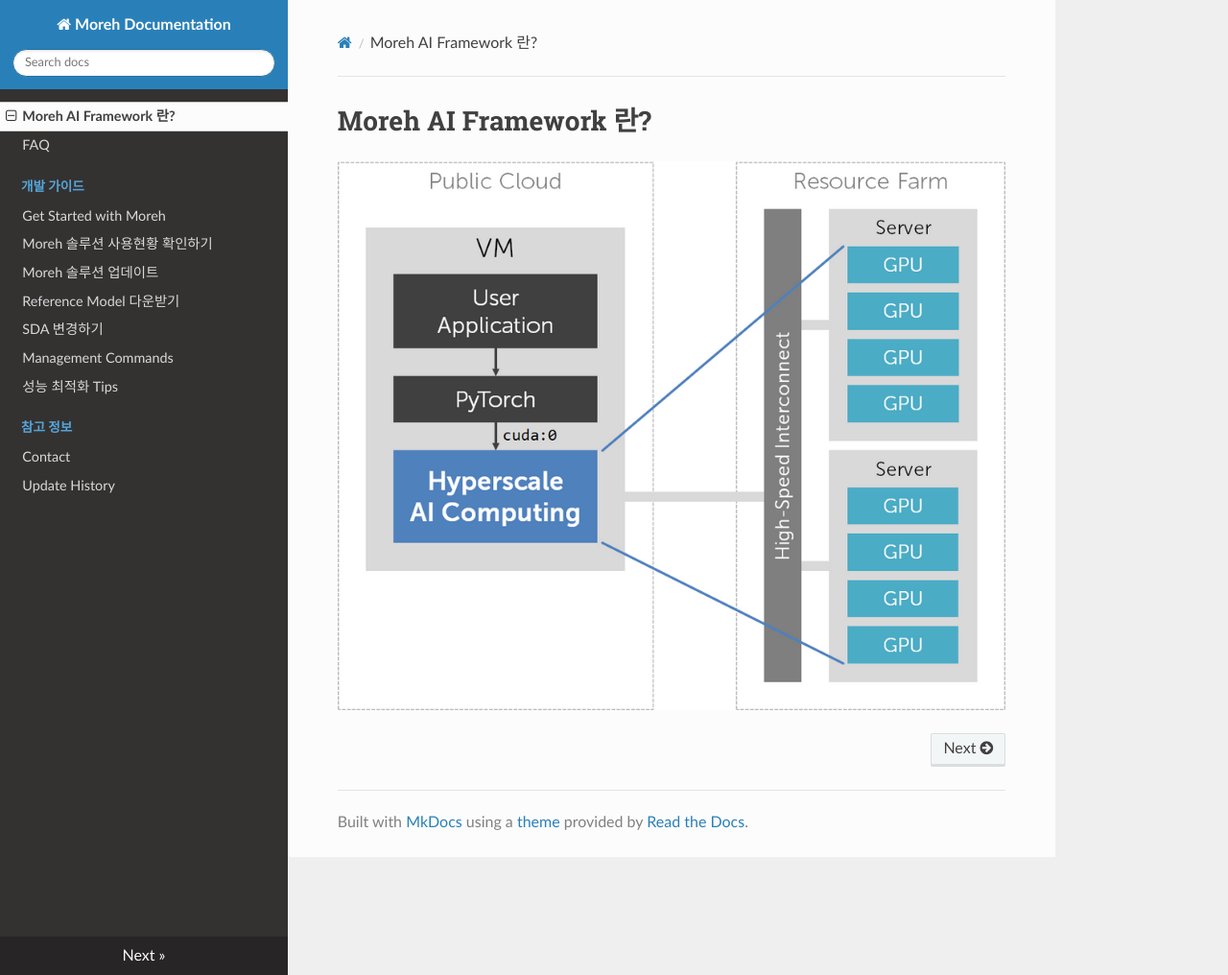
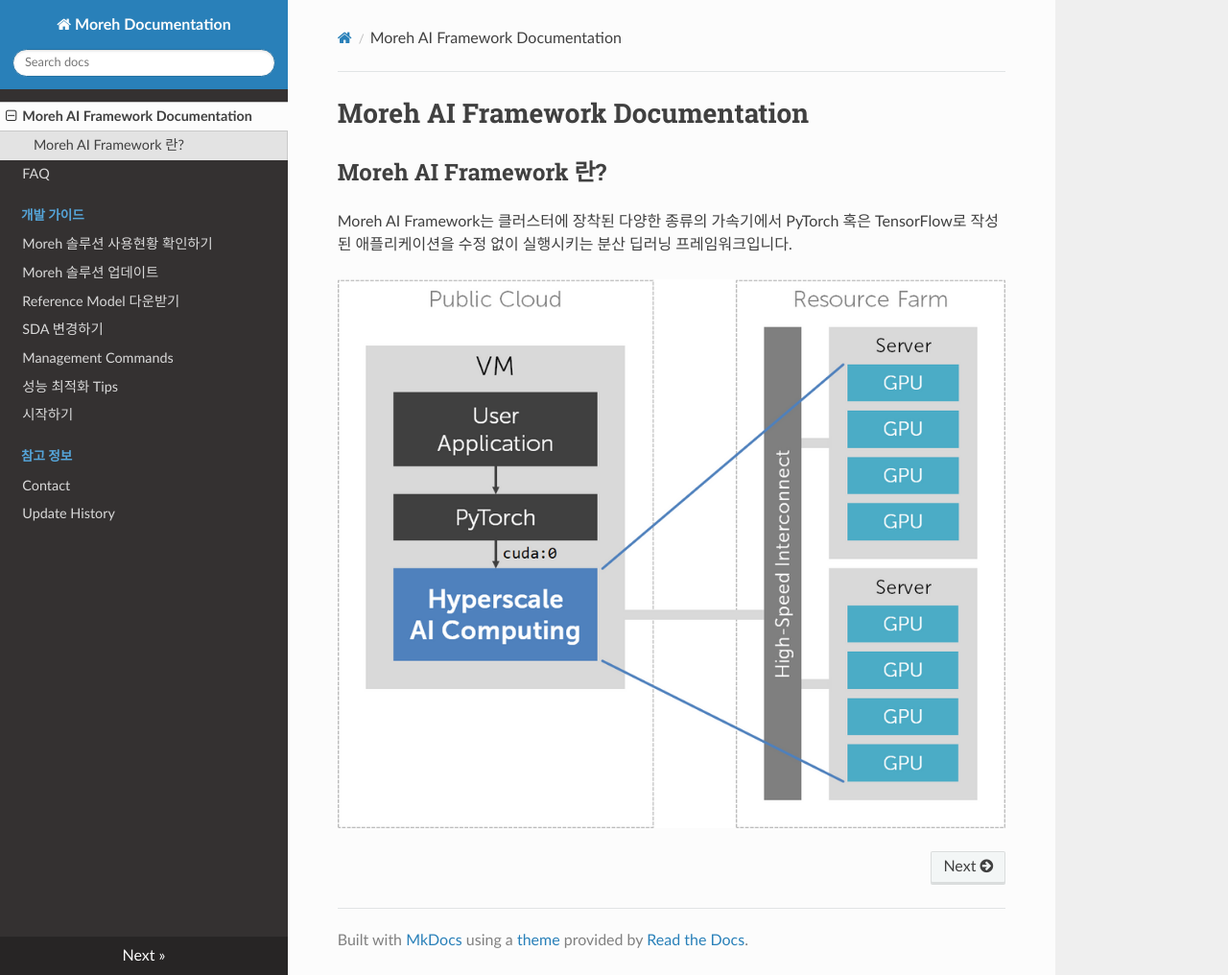
Before and after one commit to johyun1001/moreh-docs-public, an MkDocs documentation site: the page built from docs/index.md, in a window 1280 px wide and 1016 px high. Shown: the whole window at 96% size. Built offline with MkDocs 1.6.1, drawn with Linux system fonts in a browser that asks for light colours; nearby versions of some CDN libraries.

Commit message:
maf 페이지, 시작하기 워딩 수정

```diff
--- a/docs/index.md
+++ b/docs/index.md
@@ -1,3 +1,7 @@
-# Moreh AI Framework 란?
+# Moreh AI Framework Documentation
+
+## Moreh AI Framework 란?
+
+Moreh AI Framework는 클러스터에 장착된 다양한 종류의 가속기에서 PyTorch 혹은 TensorFlow로 작성된 애플리케이션을 수정 없이 실행시키는 분산 딥러닝 프레임워크입니다.
 
 ![HAC](./image/HAC.png)
--- a/docs/개발 가이드/Get Started with Moreh.md
+++ b/docs/개발 가이드/시작하기.md
@@ -1,4 +1,4 @@
-# Get Started with Moreh
+# 시작하기
 
 ## 1. Conda 환경 세팅 및 Moreh 설치
 
```
